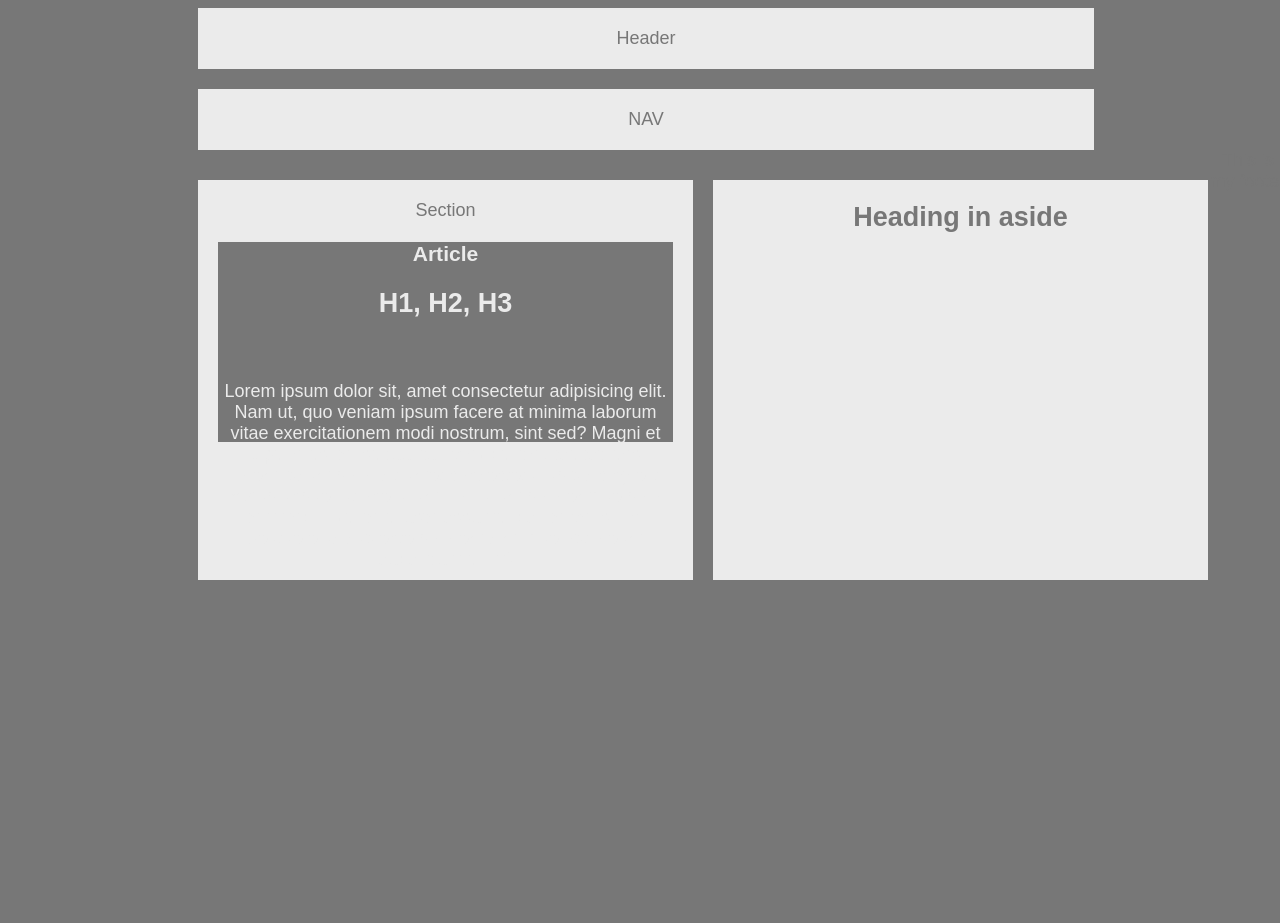
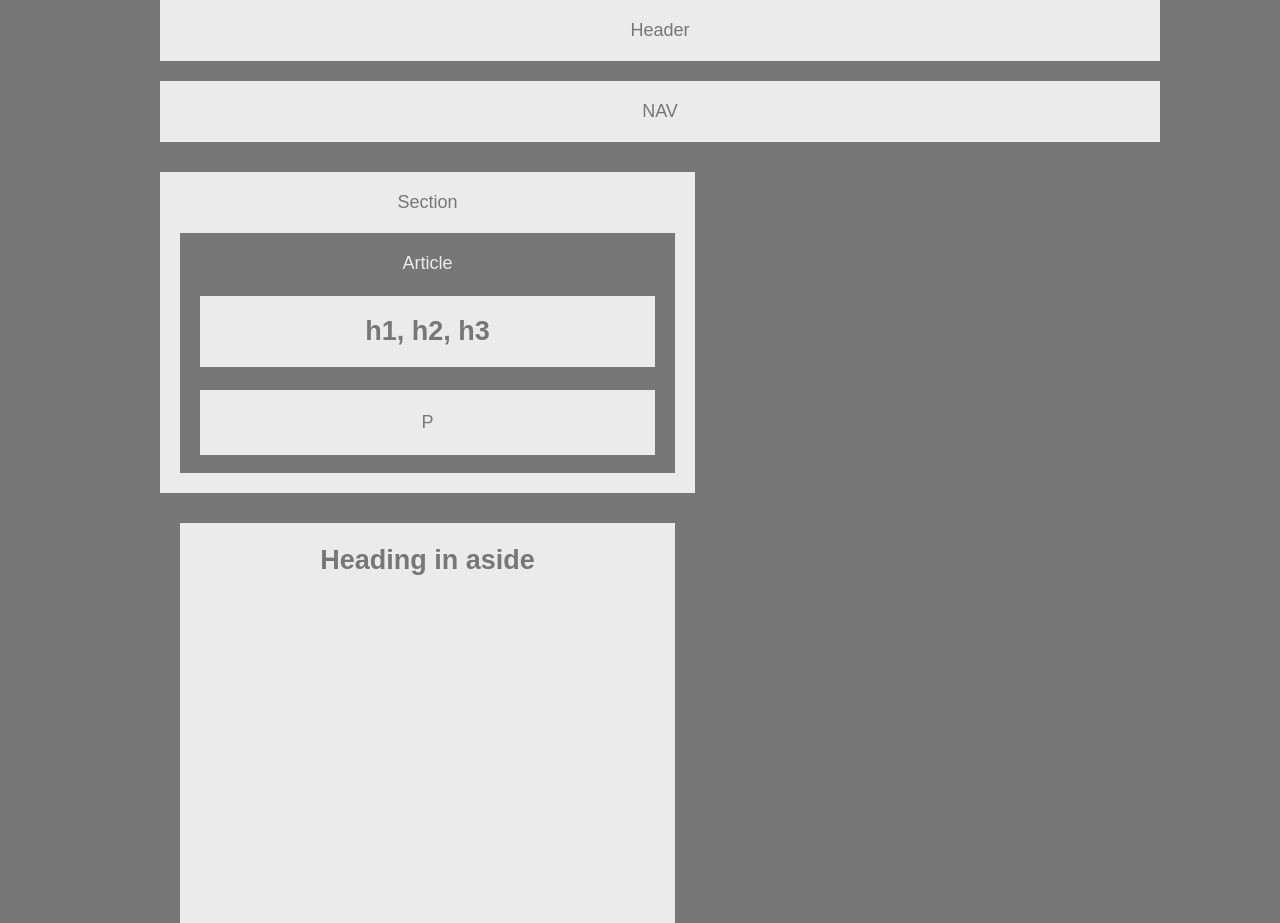
Before and after one commit to amrozinski88/HW-Wireframe, a plain HTML site: page index.html in a window 1280 px wide. Before the commit the page ends 800 px from the top, so only its background shows below. Drawn offline with Linux system fonts and the light colour scheme.

Commit message:
corrected body and section sizing

```diff
--- a/index.html
+++ b/index.html
@@ -18,14 +18,13 @@
         </nav>
 
         <section>
-            Section
+             Section
 
                 <article>
-                    <h1 id="article-heading">Article</h1>
+                    Article
 
-                        <h2 class="article-header1">H1, H2, H3</h2>
-                         <br>
-                        <p> Lorem ipsum dolor sit, amet consectetur adipisicing elit. Nam ut, quo veniam ipsum facere at minima laborum vitae exercitationem modi nostrum, sint sed? Magni et asperiores consequuntur, provident obcaecati eos. Lorem ipsum dolor sit amet consectetur adipisicing elit. Repudiandae ratione ullam illo harum doloremque dolor commodi inventore iusto assumenda, corporis nihil beatae eius sapiente dolorem similique optio eum laudantium enim?</p>
+                        <h2 class="article-header1">h1, h2, h3</h2>
+                        <p> P </p>
                 </article>
 
         </section>
--- a/style.css
+++ b/style.css
@@ -1,14 +1,16 @@
 * {
-    box-sizing: border-box;
-    text-align: center;
+    /* box-sizing: border-box; */
 }
 
 body {
     font-family: Arial, Helvetica, sans-serif;
     color: #777;
-    width: 100%;
+    width: 960px;
     font-size: 18px;
     background: #777;
+    margin: auto;
+    text-align: center;
+    padding: 0;
 }
 
 #top {
@@ -16,16 +18,14 @@ body {
     padding: 20px;
     margin-bottom: 20px;
     text-align: center;
-    width: 70%;
-    margin-left: 190px;
+    width: 100%;
 }
 
 nav {
     background-color: #ebebeb;
     text-align: center;
     padding: 20px;
-    width: 70%;
-    margin-left: 190px;
+    width:  100%;
 }
 
 
@@ -34,11 +34,9 @@ section {
     clear: both;
     background-color: #ebebeb;
     width: 495px;
-    height: 400px;
     float: left;
     margin-top: 30px;
     padding: 20px;
-    margin-left: 190px;
 }
 
 
@@ -47,21 +45,21 @@ article {
     color: #ebebeb;
     background: #777;
     height: 200px;
+    margin-top: 20px;
+    padding: 20px;
 }
 
-.article-header1 {
-}
-
-.article-header2 {
-
-}
-
-.article-header3 {
-
+p, h2 {
+    background: #ebebeb;
+    color: #777;
 }
 
 p {
-    clear: both;
+    padding: 22px;
+}
+
+h2{
+    padding: 20px;
 }
 
 aside {
@@ -75,5 +73,5 @@ aside {
 
 .clear {
     display: block;
-    clear:aut
+    clear:auto
 }
```
